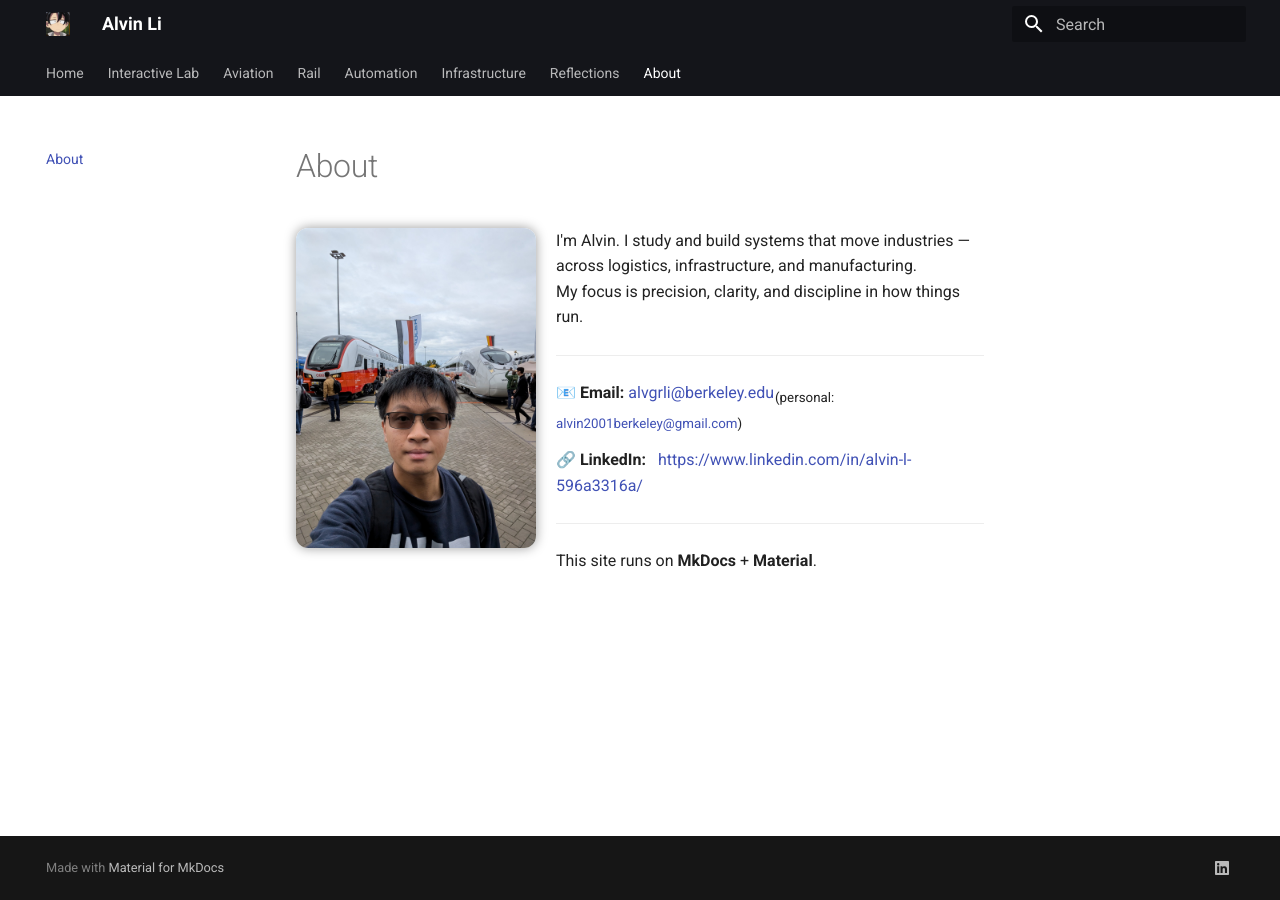
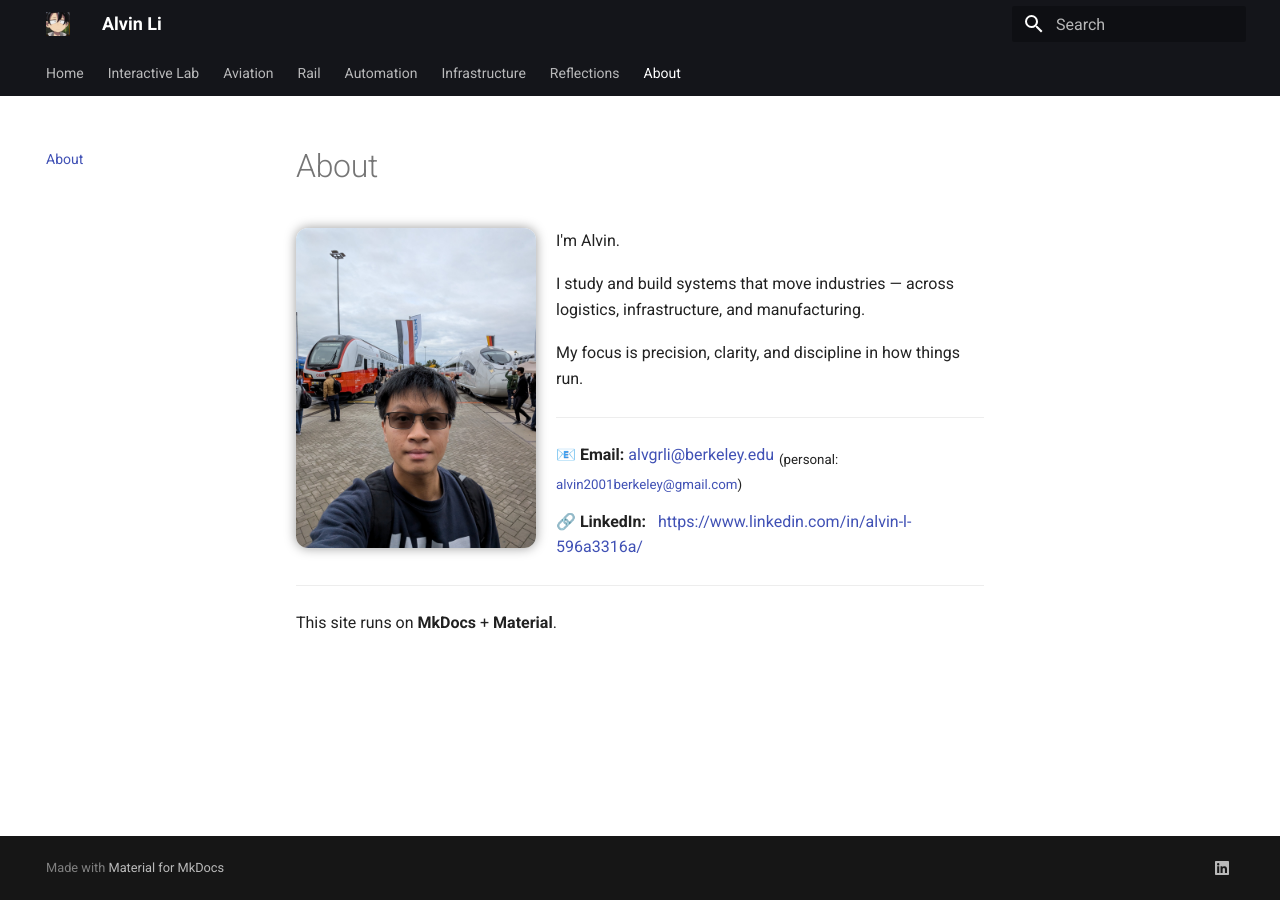
Before and after one commit to alvvvli/alvin-site, an MkDocs documentation site: the page built from docs/about.md, in a window 1280 px wide. Built offline with MkDocs 1.6.1 and Material for MkDocs 9.7.7, drawn with Linux system fonts in a browser that asks for light colours.

Commit message:
Update about.md

```diff
--- a/docs/about.md
+++ b/docs/about.md
@@ -4,14 +4,14 @@
      width="240" align="left"
      style="margin-right:20px; border-radius:12px; box-shadow:0 0 12px rgba(0,0,0,0.4);" />
 
-I'm Alvin.
-I study and build systems that move industries — across logistics, infrastructure, and manufacturing.
-My focus is precision, clarity, and discipline in how things run.
+<p style="margin-bottom:18px;">I'm Alvin.</p>
+<p style="margin-bottom:18px;">I study and build systems that move industries — across logistics, infrastructure, and manufacturing.</p>
+<p>My focus is precision, clarity, and discipline in how things run.</p>
 
 ---
 
 📧 **Email:**
-[alvgrli@berkeley.edu](mailto:alvgrli@berkeley.edu)<sub>(personal: [alvin2001berkeley@gmail.com](mailto:alvin2001berkeley@gmail.com))</sub>
+[alvgrli@berkeley.edu](mailto:alvgrli@berkeley.edu) <sub>(personal: [alvin2001berkeley@gmail.com](mailto:alvin2001berkeley@gmail.com))</sub>
 
 🔗 **LinkedIn:**
 &nbsp;&nbsp;<https://www.linkedin.com/in/alvin-l-596a3316a/>
```
